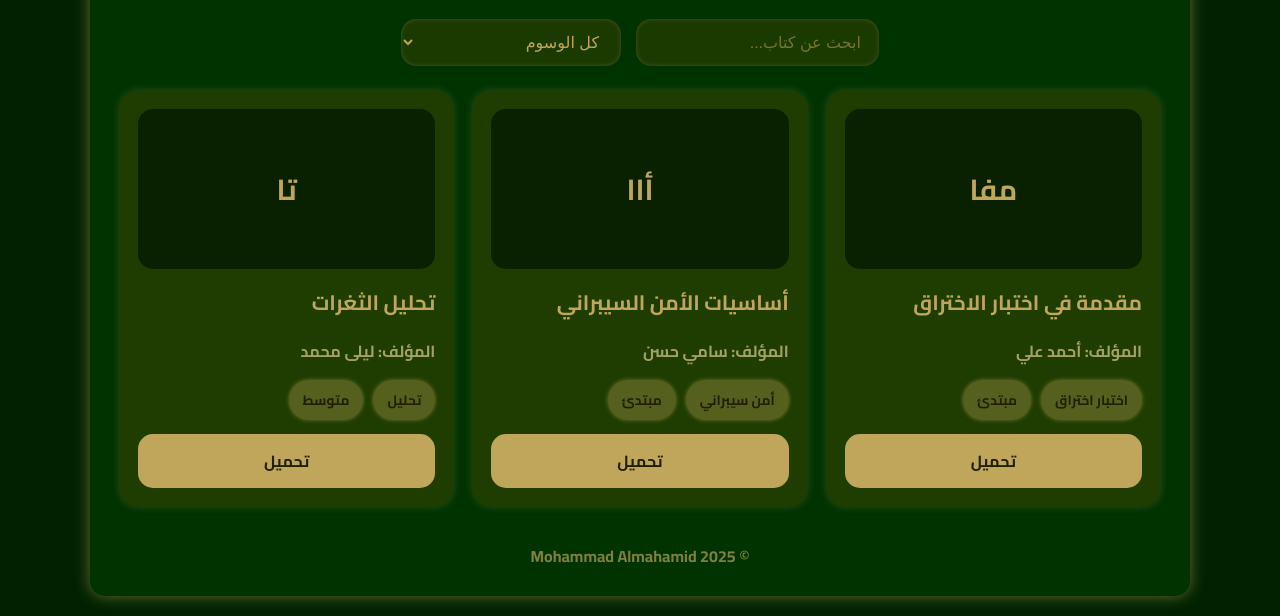
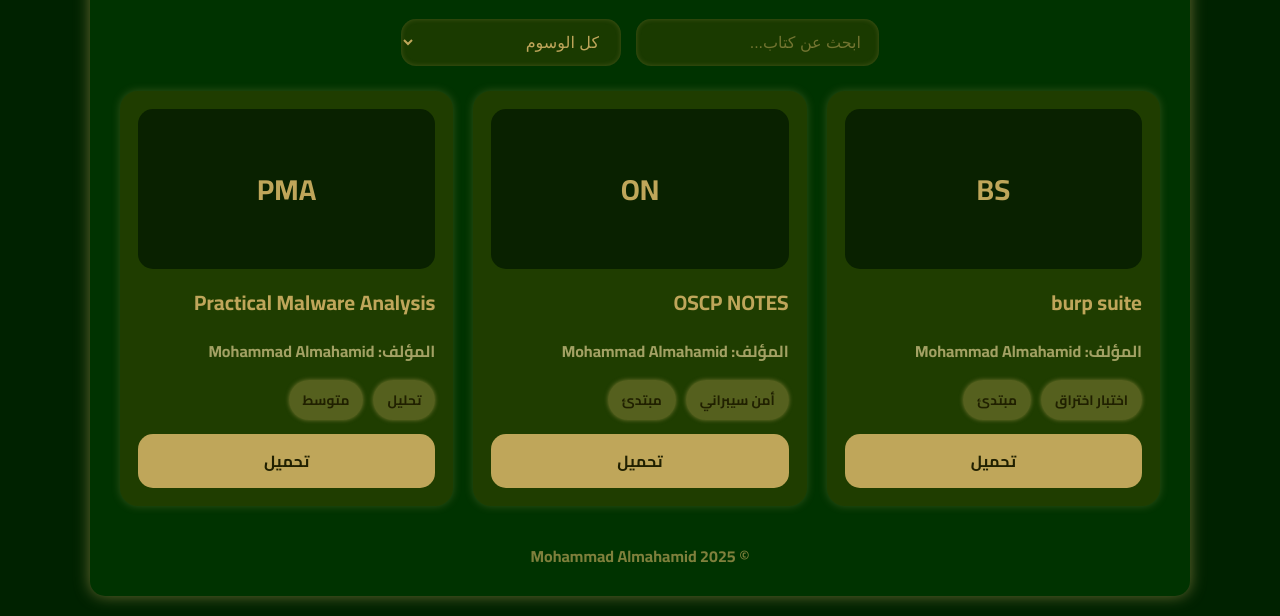
Before and after one commit to cyberx-1/cyber-books, a plain HTML site: page index.html in a window 1280 px wide. Shown: the part 190-806 px from the top of the page. Drawn offline with Linux system fonts and the light colour scheme.

Commit message:
Update index.html

```diff
--- a/index.html
+++ b/index.html
@@ -247,23 +247,23 @@
   <script>
     const booksList = [
       {
-        title: 'مقدمة في اختبار الاختراق',
-        author: 'أحمد علي',
-        filename: 'intro-pentest.pdf',
+        title: 'burp suite',
+        author: 'Mohammad Almahamid',
+        filename: 'Burp_Suite_Cookbook_Practical_recipes_to_help_you_master_web_penetration.pdf',
         tags: ['اختبار اختراق', 'مبتدئ'],
         cover: ''
       },
       {
-        title: 'أساسيات الأمن السيبراني',
-        author: 'سامي حسن',
-        filename: 'cybersecurity-basics.pdf',
+        title: 'OSCP NOTES',
+        author: 'Mohammad Almahamid',
+        filename: 'OSCP NOTES.pdf',
         tags: ['أمن سيبراني', 'مبتدئ'],
         cover: ''
       },
       {
-        title: 'تحليل الثغرات',
-        author: 'ليلى محمد',
-        filename: 'vulnerability-analysis.pdf',
+        title: 'Practical Malware Analysis',
+        author: 'Mohammad Almahamid',
+        filename: 'Practical Malware Analysis.pdf',
         tags: ['تحليل', 'متوسط'],
         cover: ''
       }
```
